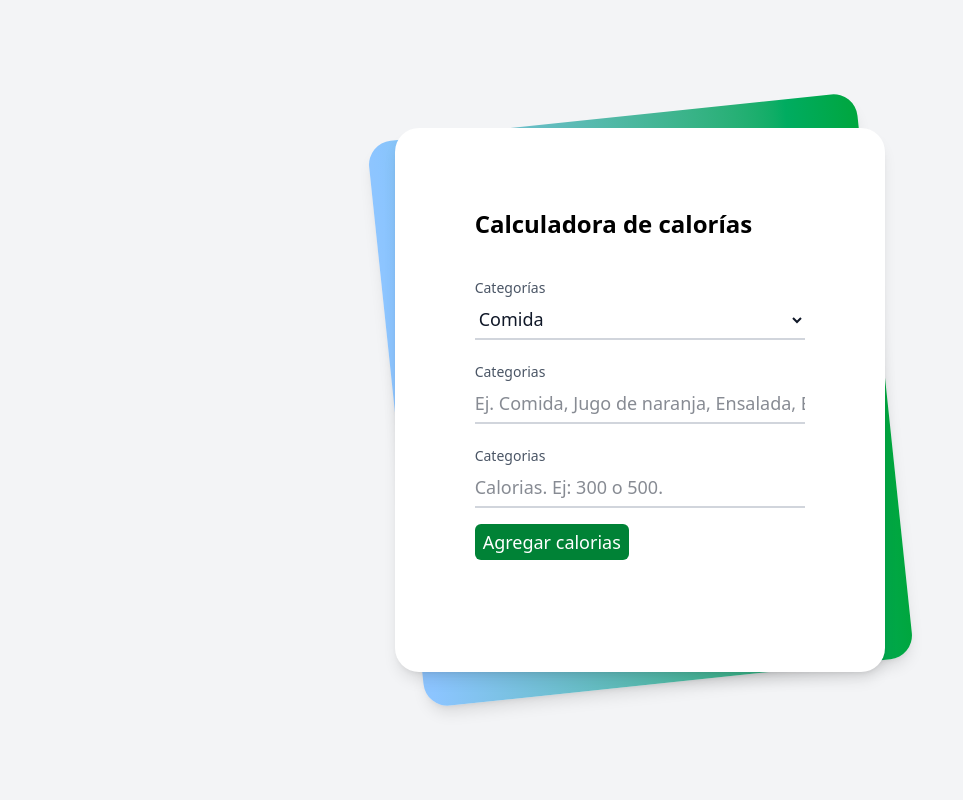
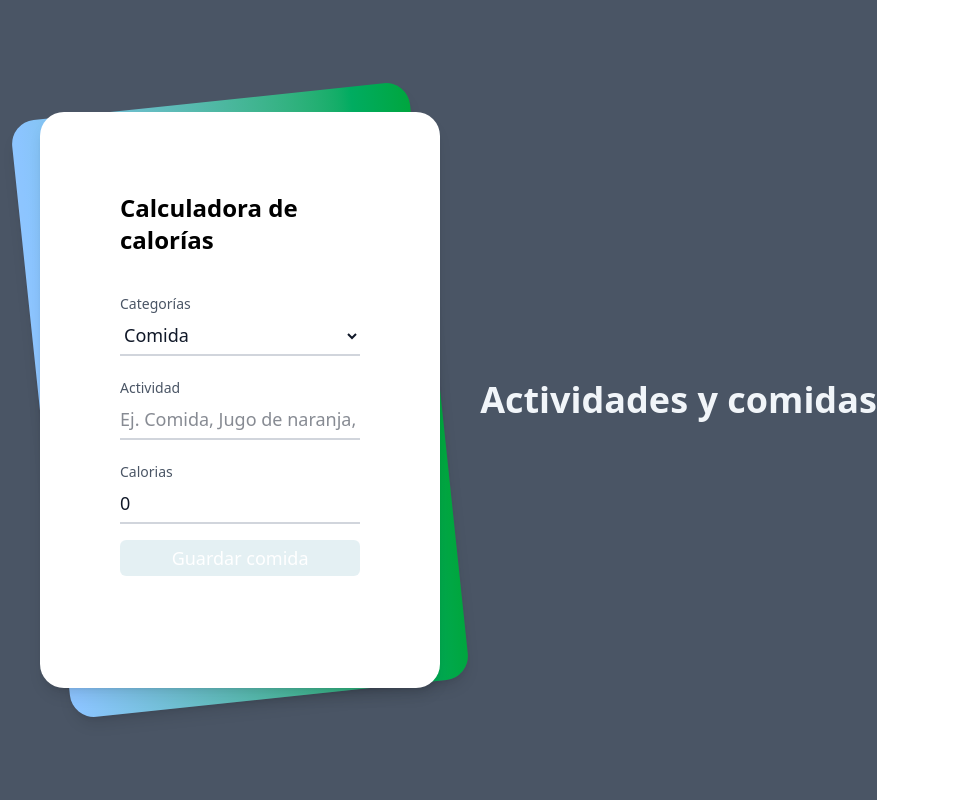
Before and after one commit to aleFernandez88/contador-calorias, a React (Vite) app: page / in a window 1280 px wide. Shown: the whole page, without its empty margins (0-963 px from the left). Built offline with nearby package versions, Linux system fonts and the light colour scheme.

Commit message:
use reducer

```diff
--- a/package.json
+++ b/package.json
@@ -13,12 +13,14 @@
     "@tailwindcss/vite": "^4.1.11",
     "react": "^19.1.0",
     "react-dom": "^19.1.0",
-    "tailwindcss": "^4.1.11"
+    "tailwindcss": "^4.1.11",
+    "uuid": "^11.1.0"
   },
   "devDependencies": {
     "@eslint/js": "^9.30.1",
     "@types/react": "^19.1.8",
     "@types/react-dom": "^19.1.6",
+    "@types/uuid": "^10.0.0",
     "@vitejs/plugin-react-swc": "^3.10.2",
     "eslint": "^9.30.1",
     "eslint-plugin-react-hooks": "^5.2.0",
--- a/src/App.tsx
+++ b/src/App.tsx
@@ -1,13 +1,23 @@
 
 import './App.css'
+
 import { Form } from './components/Form'
+import { useReducer } from 'react'
+import { activityReducer, initialState } from './reducers/activity-reducer'
+import { ActivityList } from './components/ActivityList'
+
 
 function App() {
 
-
+  const [state, dispatch] = useReducer(activityReducer, initialState)
   return (
     <>
-      <Form />
+      <div className='flex '>
+        <Form
+          dispatch={dispatch} />
+        <ActivityList
+          activities={state.activities} />
+      </div>
     </>
   )
 }
--- /dev/null
+++ b/src/components/ActivityList.tsx
@@ -0,0 +1,31 @@
+import React from 'react'
+import { ActivityT } from '../types'
+
+type ActivityListProps = {
+    activities: ActivityT[]
+}
+
+export const ActivityList = ({ activities }: ActivityListProps) => {
+    return (
+        <div className='min-h-screen bg-gray-600 py-6 flex flex-col justify-center sm:py-12 '>
+            <h2 className='text-4xl font-bold text-slate-100 text-center'>Actividades y comidas</h2>
+            {
+                activities.map(activity => (
+                    <div key={activity.id}>
+                        <div className='space-y-2 relative'>
+                            <p>
+                                {activity.category}
+                            </p>
+                            <p className='text-2xl font-bold pt-5'>
+                                {activity.name}
+                            </p>
+                            <p className='font-black text-4xl text-lime-500'>{activity.calories}{''}</p>
+                        </div>
+                        <div className='space-y-2 relative'></div>
+
+                    </div>
+                ))
+            }
+        </div>
+    )
+}
--- a/src/components/Form.tsx
+++ b/src/components/Form.tsx
@@ -1,11 +1,64 @@
+import { useState, Dispatch } from "react";
+import { v4 as uuv4 } from 'uuid'
+
 import { categories } from "../data/data"
+import type { ActivityActions } from "../reducers/activity-reducer"
+import type { ActivityT } from "../types"
 
-export const Form = () => {
+// type FormProps = {
+//     activity: {
+//         category: number;
+//         name: string;
+//         calories: number;
+//     },
+//     setActivity: React.Dispatch<React.SetStateAction<{
+//         category: number;
+//         name: string;
+//         calories: number;
+//     }>>
+// }
+
+const initialState: ActivityT = {
+    id: uuv4(),
+    category: 1,
+    name: '',
+    calories: 0
+}
+type FormProps = {
+    dispatch: Dispatch<ActivityActions>
+}
+
+export const Form = ({ dispatch }: FormProps) => {
+
+    const [activity, setActivity] = useState<ActivityT>(initialState)
+
+    const handleChange = (e: React.ChangeEvent<HTMLSelectElement> | React.ChangeEvent<HTMLInputElement>) => {
+        setActivity({
+            ...activity,
+            [e.target.id]: e.target.value
+        })
+    }
+
+    const isValidActivity = () => {
+        const { name, calories } = activity
+        return name.trim() !== "" && calories > 0
+
+    }
+
+    const handleSubmit = (e: React.FormEvent<HTMLFormElement>) => {
+        e.preventDefault()
+        console.log('enviando...');
+        dispatch({ type: 'save-activity', payload: { newActivity: activity } })
+        setActivity({
+            ...initialState,
+            id: uuv4()
+        })
+    }
 
     return (
-        <div >
-            <div className="min-h-screen bg-gray-100 py-6 flex flex-col justify-center sm:py-12">
-                <div className="relative py-3 sm:max-w-4xl sm:mx-auto max-w-4xl">
+
+        <div className="min-h-screen bg-gray-600 py-6 flex flex-col justify-center sm:py-12 ">
+            <div className="relative py-3 w-5/6 sm:mx-auto ">
                 <div
                     className="absolute inset-0 bg-gradient-to-r from-blue-300 to-green-600 shadow-lg transform -skew-y-6 sm:skew-y-0 sm:-rotate-6 sm:rounded-3xl">
                 </div>
@@ -14,7 +67,9 @@ export const Form = () => {
                         <div>
                             <h1 className="text-2xl font-semibold">Calculadora de calorías</h1>
                         </div>
-                            <div className="divide-y divide-gray-200">
+                        <form
+                            onSubmit={handleSubmit}
+                            className="divide-y divide-gray-200">
                             <div className="py-8 text-base leading-6 space-y-4 text-gray-700 sm:text-lg sm:leading-7">
                                 <div className="relative">
                                     <label htmlFor="category" className=" left-0 -top-3.5 text-gray-600 text-sm peer-placeholder-shown:text-base peer-placeholder-shown:text-gray-440 peer-placeholder-shown:top-2 transition-all peer-focus:-top-3.5 peer-focus:text-gray-600 peer-focus:text-sm">Categorías</label>
@@ -22,11 +77,15 @@ export const Form = () => {
                                         id="category"
                                         name="category"
                                         className="peer h-10 w-full border-b-2 border-gray-300 text-gray-900 focus:outline-none focus:borer-rose-600"
-
+                                        onChange={handleChange}
                                     >
                                         {
                                             categories.map(categorie =>
-                                                    <option key={categorie.id}>
+                                                <option
+                                                    key={categorie.id}
+                                                    value={categorie.id}
+
+                                                >
                                                     {categorie.name}
                                                 </option>
                                             )
@@ -35,35 +94,43 @@ export const Form = () => {
 
                                 </div>
                                 <div className="relative">
-                                        <label htmlFor="activity" className=" left-0 -top-3.5 text-gray-600 text-sm peer-placeholder-shown:text-base peer-placeholder-shown:text-gray-440 peer-placeholder-shown:top-2 transition-all peer-focus:-top-3.5 peer-focus:text-gray-600 peer-focus:text-sm">Categorias</label>
+                                    <label htmlFor="name" className=" left-0 -top-3.5 text-gray-600 text-sm peer-placeholder-shown:text-base peer-placeholder-shown:text-gray-440 peer-placeholder-shown:top-2 transition-all peer-focus:-top-3.5 peer-focus:text-gray-600 peer-focus:text-sm">Actividad</label>
                                     <input
-                                            id="activity"
-                                            name="activity"
+                                        id="name"
+                                        name="name"
                                         type="text"
                                         className="peer h-10 w-full border-b-2 border-gray-300 text-gray-900 focus:outline-none focus:borer-rose-600"
                                         placeholder="Ej. Comida, Jugo de naranja, Ensalada, Ejercico, Pesas, Bicicleta."
+                                        value={activity.name}
+                                        onChange={handleChange}
                                     />
                                 </div>
                                 <div className="relative">
-                                        <label htmlFor="activity" className=" left-0 -top-3.5 text-gray-600 text-sm peer-placeholder-shown:text-base peer-placeholder-shown:text-gray-440 peer-placeholder-shown:top-2 transition-all peer-focus:-top-3.5 peer-focus:text-gray-600 peer-focus:text-sm">Categorias</label>
+                                    <label htmlFor="calories" className=" left-0 -top-3.5 text-gray-600 text-sm peer-placeholder-shown:text-base peer-placeholder-shown:text-gray-440 peer-placeholder-shown:top-2 transition-all peer-focus:-top-3.5 peer-focus:text-gray-600 peer-focus:text-sm ">Calorias</label>
                                     <input
                                         id="calories"
                                         name="calories"
                                         type="number"
                                         className="peer h-10 w-full border-b-2 border-gray-300 text-gray-900 focus:outline-none focus:borer-rose-600"
                                         placeholder="Calorias. Ej: 300 o 500."
+                                        value={activity.calories}
+                                        onChange={handleChange}
                                     />
 
                                 </div>
                                 <div className="relative">
-                                        <button className="bg-green-700 text-white rounded-md px-2 py-1">Agregar calorias</button>
+                                    <input
+                                        type="submit"
+                                        className="bg-cyan-700 text-white rounded-md px-2 py-1 w-full disabled:opacity-10"
+                                        value={activity.category === 1 ? "Guardar comida" : "Guardar ejercicio"}
+                                        disabled={!isValidActivity()} />
+                                </div>
+                            </div>
+                        </form>
                     </div>
                 </div>
             </div>
-                        </div>
-                    </div>
-                </div>
-            </div>
+
         </div>
     )
 }
--- a/src/components/Header.tsx
+++ b/src/components/Header.tsx
@@ -0,0 +1,6 @@
+
+export const Header = () => {
+  return (
+    <div>Header</div>
+  )
+}
--- /dev/null
+++ b/src/hooks/useForm.ts
@@ -0,0 +1,16 @@
+import { useState } from "react"
+import type { ActivityT } from "../types"
+
+
+export function useForm() {
+
+    const [activity, setActivity] = useState<ActivityT>({
+        category: 1,
+        name: '',
+        calories: 0
+    })
+    return {
+        activity,
+        setActivity
+    }
+}
--- /dev/null
+++ b/src/reducers/activity-reducer.ts
@@ -0,0 +1,32 @@
+import type { ActivityT } from "../types"
+
+export type ActivityActions = {
+    type: 'save-activity', payload: { newActivity: ActivityT }
+}
+
+type ActivityState = {
+    activities: ActivityT[]
+}
+
+export const initialState: ActivityState = {
+    activities: []
+}
+
+export const activityReducer = (
+    state: ActivityState = initialState,
+    action: ActivityActions
+) => {
+    switch (action.type) {
+        case 'save-activity': {
+            console.log(state.activities);
+            return {
+                ...state,
+                activities: [...state.activities, action.payload.newActivity]
+            }
+        }
+        default:
+            console.log("Esto es default");
+
+    }
+    return state
+}
--- a/tsconfig.app.json
+++ b/tsconfig.app.json
@@ -10,7 +10,7 @@
     /* Bundler mode */
     "moduleResolution": "bundler",
     "allowImportingTsExtensions": true,
-    "verbatimModuleSyntax": true,
+    "verbatimModuleSyntax": false,
     "moduleDetection": "force",
     "noEmit": true,
     "jsx": "react-jsx",
```
Also changed, not shown: src/types/index.ts (+8 -1 lines), 1 other file (tests, documents, lock files or other folders). Lines whose indentation alone changed are shown as unchanged.
